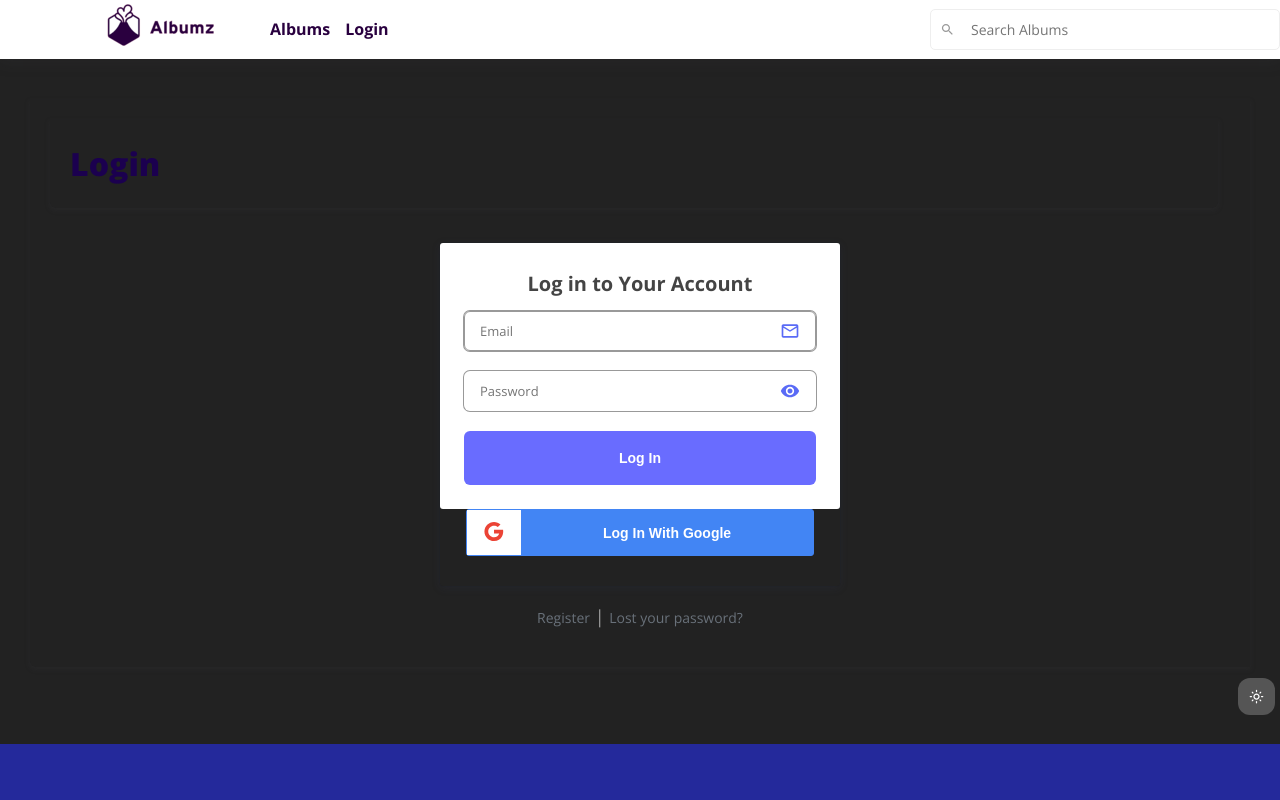
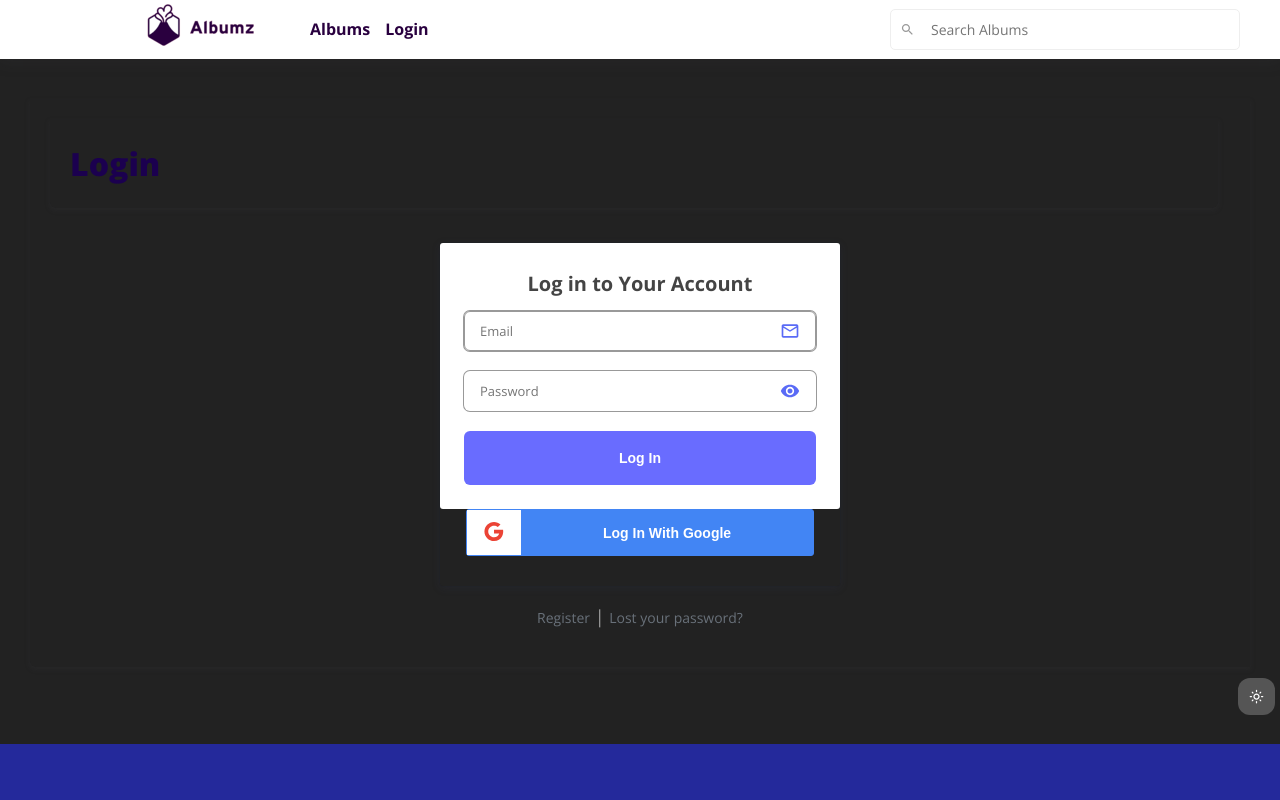
Before and after one commit to esteemayo/next-albumz-client, a Next.js app: page /auth/login in a window 1280 px wide. Shown: the top 800 px of the page. Built offline with nearby package versions, Linux system fonts and the light colour scheme; no server answers.

Commit message:
fix: add styling

```diff
--- a/styles/Navbar.module.scss
+++ b/styles/Navbar.module.scss
@@ -36,6 +36,8 @@
   }
 
   .wrapper {
+    max-width: 120rem;
+    margin: 0 auto;
     display: flex;
     align-items: center;
     justify-content: space-between;
```
